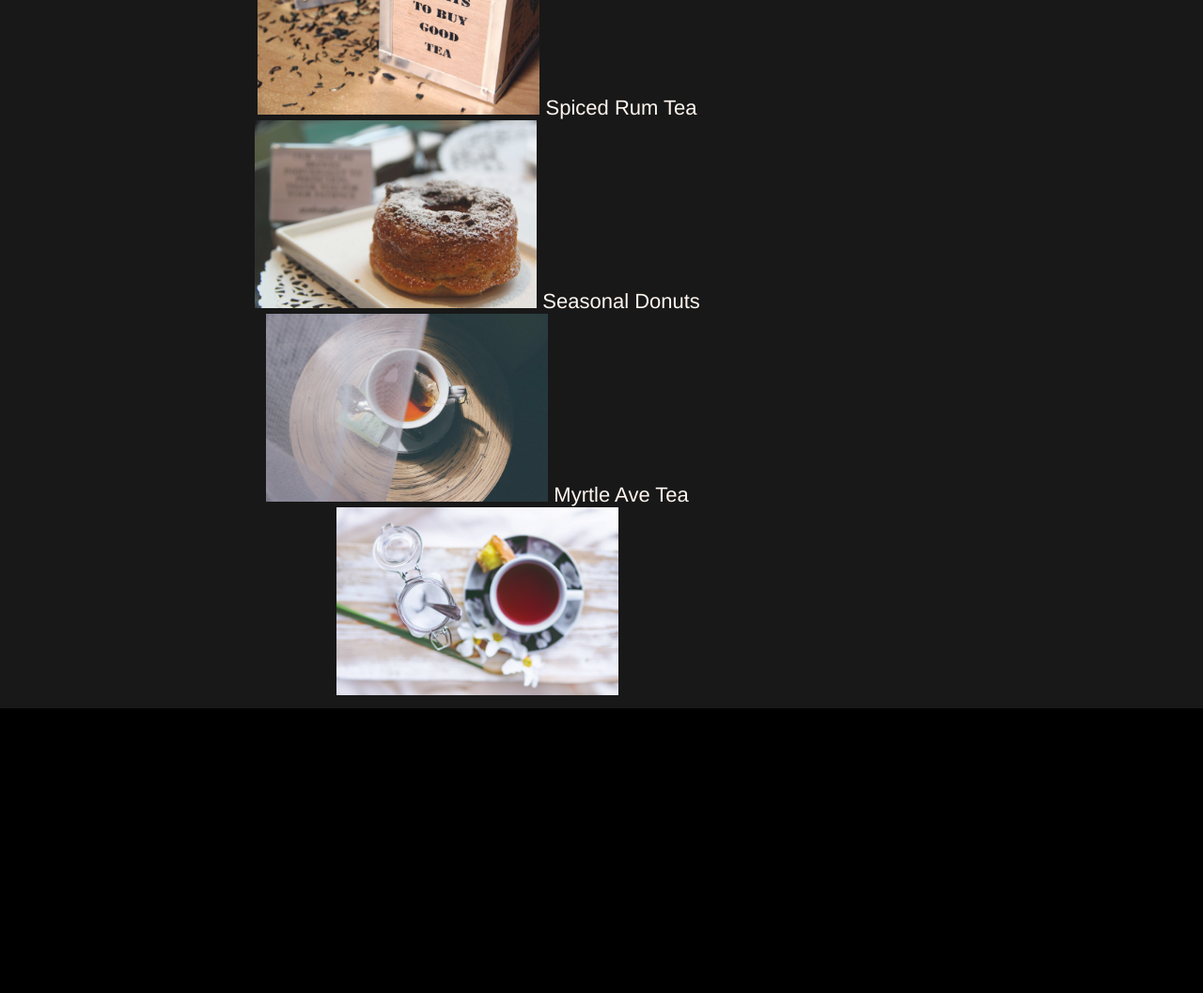
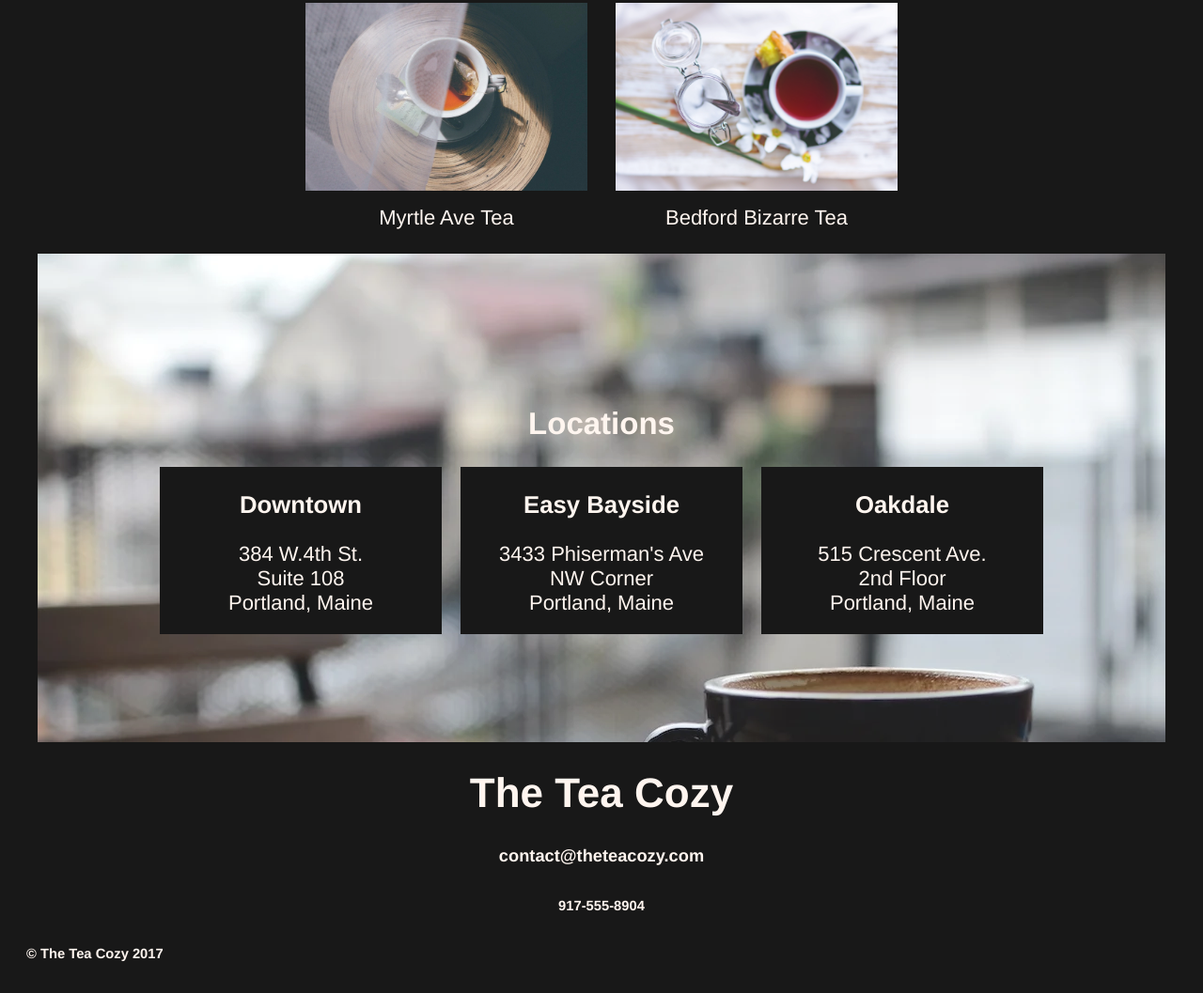
Before and after one commit to sourapplerings/tea-cozy, a plain HTML site: page index.html in a window 1280 px wide. Shown: the part 1212-2269 px from the top of the page at 94% size. Before the commit the page ends 1966 px from the top, so only its background shows below. Drawn offline with Linux system fonts and the light colour scheme.

Commit message:
Fixed header, added locations and footer

```diff
--- a/css/style.css
+++ b/css/style.css
@@ -1,6 +1,6 @@
 html {
     background-color: #000000;
-    font-family: Helvetica, sans-serif;
+    font-family: Avenir, Helvetica, sans-serif;
     font-size: 22px;
     color: seashell;
     opacity: 0.9;
@@ -8,23 +8,41 @@ html {
 
 header {
     height: 69px;
-    display: inline-flex;
     border-bottom: 1px solid seashell;
     width: 100%;
+    overflow: hidden;
 }
 
 nav {
     float: right;
+    padding: auto auto 0 auto;
+    margin: auto auto 0 auto;
+    font-size: .75rem;
+}
+
+#logo {
+    float: left;
+    position: relative;
+    margin: 10px auto;
 }
 
 .content {
     text-align: center;
-    display: block;
+    display: flex;
+    justify-content: center;
+    flex-wrap: wrap;
+}
+
+.item {
+    width: 300px;
+    height: fit-content;
+    margin: 15px
 }
 
 .item-image {
     width: 300px;
     height: 200px;
+    margin-bottom: 10px;
 }
 
 #logo {
@@ -52,4 +70,57 @@ nav {
 #tea-month {
     width: 1000px;
     height: auto;
+    display: flex;
+    justify-content: center;
+    flex-wrap: wrap;
 }
+
+#month-heading {
+    width: 1000px;
+}
+
+#month-items {
+    display: inline-flex;
+    max-width: 1000px;
+    justify-content: center;
+    flex-wrap: wrap;
+}
+
+#locations {
+    width: 1200px;
+    height: 500px;
+    background-image: url(../images/img-locations-background.webp);
+    margin-top: 10px;
+    padding-top: 20px;
+    display: inline-flex;
+    flex-wrap: wrap;
+    justify-content: center;
+    align-content: center;
+    align-items: center;
+}
+
+#location-heading {
+    width: 1200px;
+}
+
+.location {
+    background-color: #000000;
+    width: 300px;
+    padding-bottom: 20px;
+    margin: auto 10px;
+}
+
+.footer {
+    height: 220px;
+    width: 1200px;
+}
+
+#contact {
+    text-align: center;
+    margin-bottom: 20px;
+}
+
+#copyright {
+    text-align: left;
+    padding-left: 20px;
+}
--- a/index.html
+++ b/index.html
@@ -10,9 +10,9 @@
                 <img id="logo-image" src="./images/img-tea-cozy-logo.webp" alt="Tea Cozy logo">
             </div>
             <nav>
-                <span><a href="">Mission</a></span>
-                <span><a href="">Featured Tea</a></span>
-                <span><a href="">Locations</a></span>
+                <span><a href="#mission">Mission</a></span>
+                <span><a href="#tea-month">Featured Tea</a></span>
+                <span><a href="#locations">Locations</a></span>
             </nav>
         </header>
         <div class="content">
@@ -46,9 +46,43 @@
                     </div>
                     <div class="item">
                         <img class="item-image" src="./images/img-bedford-bizarre.webp" alt="Bedford Bizarre Tea">
+                        <span>Bedford Bizarre Tea</span>
                     </div>
                 </div>
             </div>
+            <div id="locations">
+                <div id="location-heading">
+                    <h2>Locations</h2>
+                </div>
+                <div class="location" id="downtown">
+                    <h3>Downtown</h3>
+                    <span>384 W.4th St.</span><br>
+                    <span>Suite 108</span><br>
+                    <span>Portland, Maine</span>
+                </div>
+                <div class="location" id="easy-bayside">
+                    <h3>Easy Bayside</h3>
+                    <span>3433 Phiserman's Ave</span><br>
+                    <span>NW Corner</span><br>
+                    <span>Portland, Maine</span>
+                </div>
+                <div class="location" id="oakdale">
+                    <h3>Oakdale</h3>
+                    <span>515 Crescent Ave.</span><br>
+                    <span>2nd Floor</span><br>
+                    <span>Portland, Maine</span>
+                </div>
+            </div>
         </div>
+        <footer>
+            <div id="contact">
+                <h1>The Tea Cozy</h1>
+                <h5>contact@theteacozy.com</h5>
+                <h6>917-555-8904</h6>
+            </div>
+            <div id="copyright">
+                <h6>&copy; The Tea Cozy 2017</h6>
+            </div>
+        </footer>
     </body>
 </html>
```
